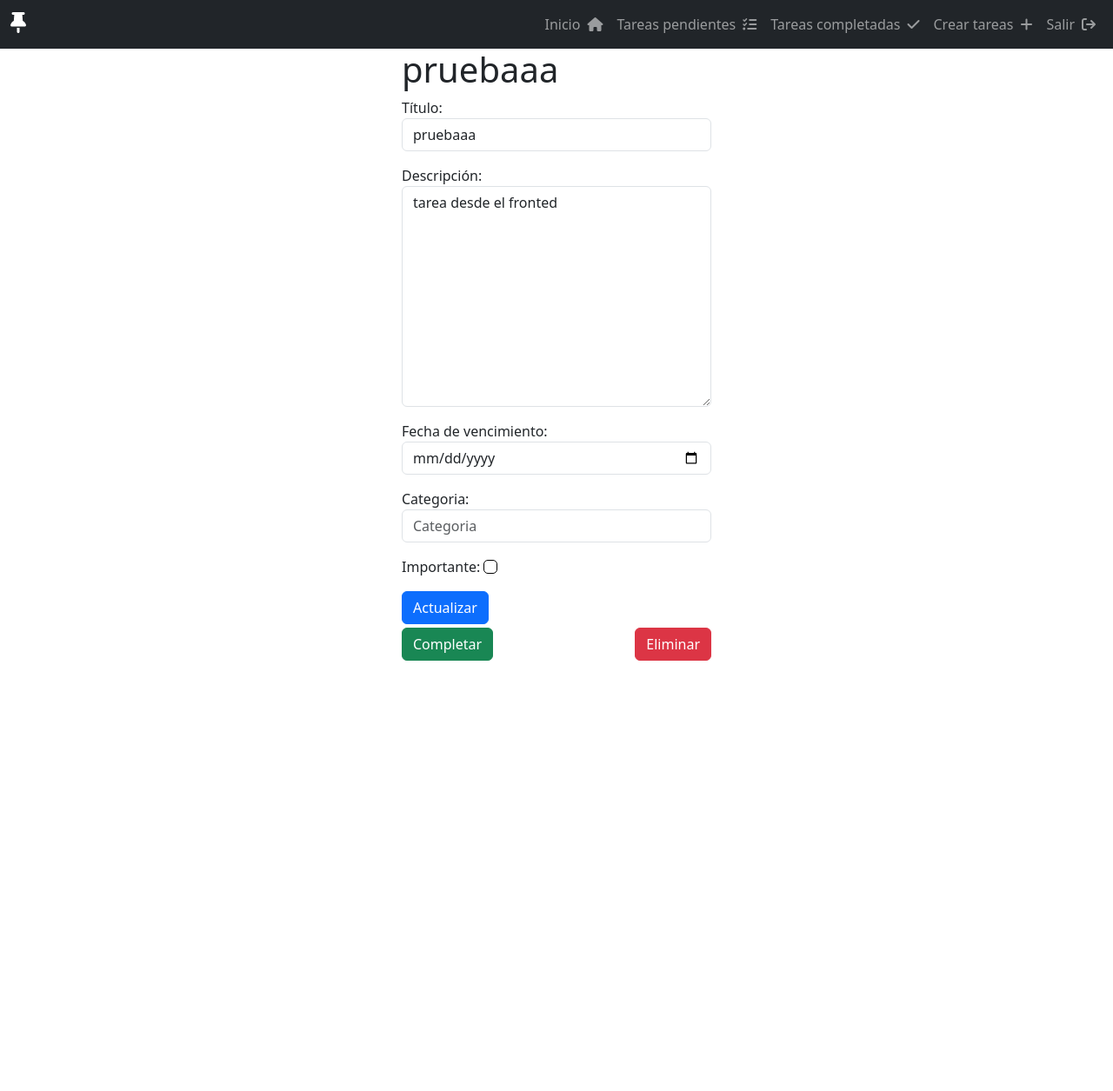
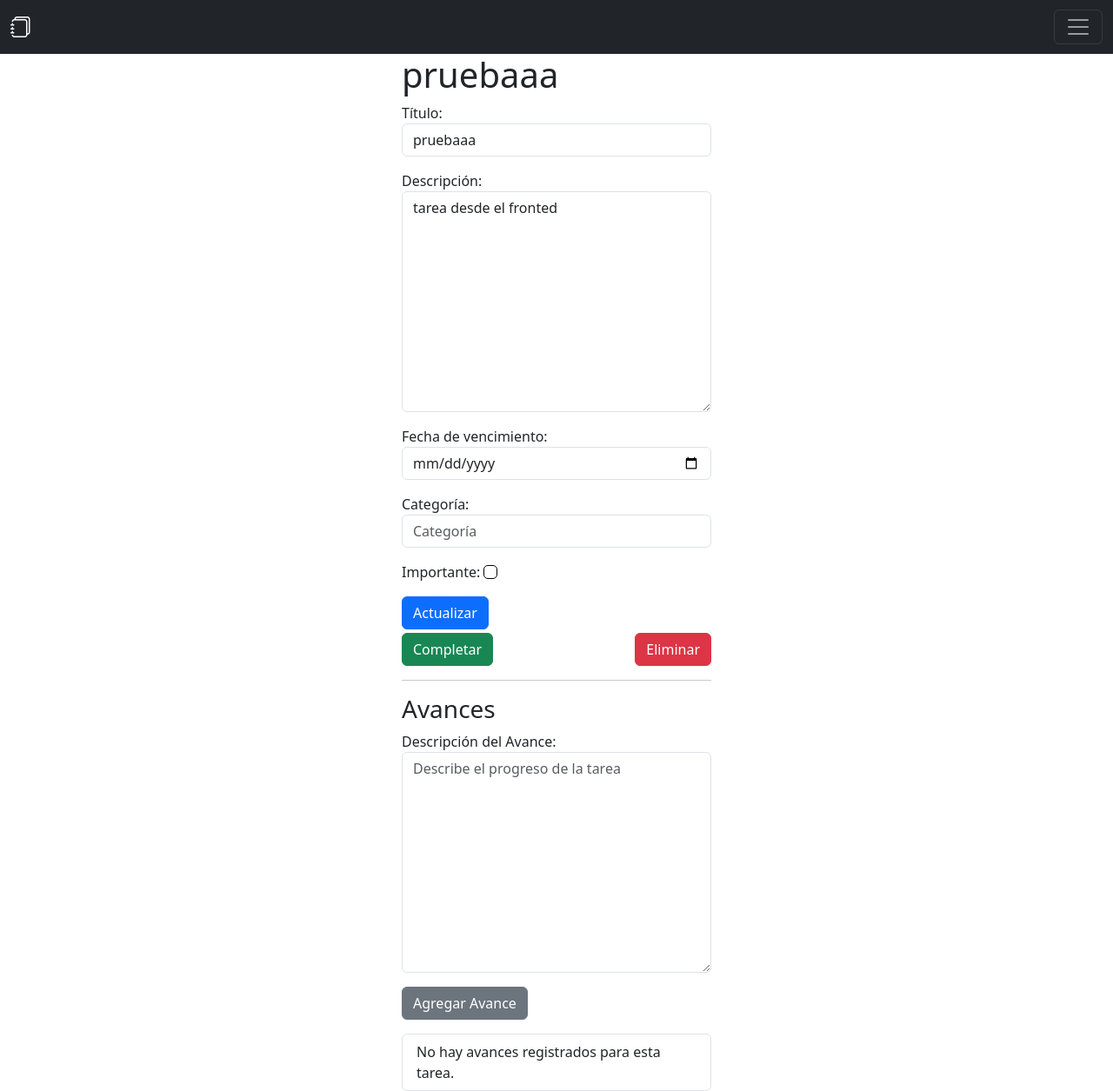
Before and after one commit to koji17x/Django-crud, a Django app: page /tasks/7/ in a window 1280 px wide. Shown: the whole page at 87% size. Before the commit the page ends 760 px from the top, so only its background shows below. Run offline with Django 5.2, Linux system fonts and the light colour scheme; a user stored in the database is signed in; data comes from the database, SQL or seed files in the repository; both versions use the stored data as it was after the commit.

Commit message:
incorporé nuevo modelo de datos Avances

```diff
--- a/taks/forms.py
+++ b/taks/forms.py
@@ -1,7 +1,8 @@
+# forms.py
 from django import forms
-from .models import Task
+from .models import Task, Advance  # Asegúrate de importar ambos modelos
 
-
+# Formulario para el modelo Task
 class taskform(forms.ModelForm):
     class Meta:
         model = Task
@@ -11,15 +12,30 @@ class taskform(forms.ModelForm):
             "description": "Descripción",
             "important": "Importante",
             "due_date": "Fecha de vencimiento",
-            "category": "Categoria",
+            "category": "Categoría",
         }
         widgets = {
             "title": forms.TextInput(attrs={"class": "form-control", "placeholder": "Escribe un título"}),
             "description": forms.Textarea(attrs={"class": "form-control", "placeholder": "Escribe una descripción"}),
-            "due_date": forms.DateInput(attrs={ "class": "form-control", "placeholder": "Tiempo de vencimiento", "type": "date"}),
-            "category" : forms.TextInput(attrs={"class": "form-control", "placeholder": "Categoria"}),
+            "due_date": forms.DateInput(attrs={"class": "form-control", "placeholder": "Tiempo de vencimiento", "type": "date"}),
+            "category": forms.TextInput(attrs={"class": "form-control", "placeholder": "Categoría"}),
             "important": forms.CheckboxInput(attrs={
                 "class": "form-check-input",
                 "style": "border: 1px solid #000; padding: 5px; border-radius: 5px;"
             })
         }
+
+# Formulario para el modelo Advance
+class AdvanceForm(forms.ModelForm):
+    class Meta:
+        model = Advance
+        fields = ["progress_description"]
+        labels = {
+            "progress_description": "Descripción del Avance",
+        }
+        widgets = {
+            "progress_description": forms.Textarea(attrs={
+                "class": "form-control",
+                "placeholder": "Describe el progreso de la tarea"
+            })
+        }
--- a/taks/models.py
+++ b/taks/models.py
@@ -1,15 +1,25 @@
 from django.db import models
 from django.contrib.auth.models import User
 
-# Create your models here.
+# Modelo Task que ya tienes definido
 class Task(models.Model):
-    title= models.CharField(max_length=100)
-    description=models.TextField(blank=True)
-    created= models.DateTimeField(auto_now_add=True)
-    datacompleted=models.DateTimeField(null=True, blank=True)
-    important= models.BooleanField(default=False)
-    user=models.ForeignKey(User, on_delete=models.CASCADE)
-    due_date= models.DateTimeField(null=True, blank=True)
-    category= models.CharField(max_length=50, blank=True)
+    title = models.CharField(max_length=100)
+    description = models.TextField(blank=True)
+    created = models.DateTimeField(auto_now_add=True)
+    datacompleted = models.DateTimeField(null=True, blank=True)
+    important = models.BooleanField(default=False)
+    user = models.ForeignKey(User, on_delete=models.CASCADE)
+    due_date = models.DateTimeField(null=True, blank=True)
+    category = models.CharField(max_length=50, blank=True)
+
     def __str__(self):
-        return self.title + "- by " + self.user.username
+        return self.title + " - by " + self.user.username
+
+# Nuevo modelo Advance relacionado foráneamente con Task
+class Advance(models.Model):
+    task = models.ForeignKey(Task, on_delete=models.CASCADE, related_name='advances')  # Relación con Task
+    progress_description = models.TextField()  # Descripción del avance
+    date = models.DateTimeField(auto_now_add=True)  # Fecha de registro del avance
+
+    def __str__(self):
+        return f"Avance de {self.task.title} - {self.date.strftime('%Y-%m-%d %H:%M:%S')}"
--- a/taks/templates/base.html
+++ b/taks/templates/base.html
@@ -7,6 +7,7 @@
     <title>Django CRUD</title>
     <link rel="stylesheet" href="https://cdn.jsdelivr.net/npm/bootstrap@5.3.3/dist/css/bootstrap.min.css">
     <link rel="stylesheet" href="https://cdnjs.cloudflare.com/ajax/libs/font-awesome/6.0.0-beta3/css/all.min.css">
+    <link rel="stylesheet" href="https://cdn.jsdelivr.net/npm/bootstrap-icons@1.11.3/font/bootstrap-icons.min.css">
     <style>
         .navbar-brand i {
             font-size: 1.5rem;
@@ -24,10 +25,10 @@
 
 <body>
 
-    <nav class="navbar navbar-expand-lg bg-dark navbar-dark">
+    <nav class="navbar bg-dark navbar-dark">
         <div class="container-fluid">
             <a class="navbar-brand" href="/">
-                <i class="fa fa-thumb-tack" aria-hidden="true"></i>
+                <i class="bi bi-journals"></i>
             </a>
             <button class="navbar-toggler" type="button" data-bs-toggle="collapse" data-bs-target="#navbarNav"
                 aria-controls="navbarNav" aria-expanded="false" aria-label="Toggle navigation">
--- a/taks/templates/task_detail.html
+++ b/taks/templates/task_detail.html
@@ -1,18 +1,22 @@
 {% extends "base.html" %}
 
 {% block content %}
-
 <main class="container">
     <div class="row">
         <div class="col-md-4 offset-md-4">
-            <h1>{{task.title}}</h1>
+            <h1>{{ task.title }}</h1>
 
-            {{error}}
+            <!-- Mostrar mensajes de error si existen -->
+            {% if error %}
+                <div class="alert alert-danger" role="alert">
+                    {{ error }}
+                </div>
+            {% endif %}
 
             <form method="POST">
                 {% csrf_token %}
-                {{form.as_p}}
-                <button class="btn btn-primary">
+                {{ form.as_p }}
+                <button class="btn btn-primary" name="save_task" {% if task.datacompleted %} disabled {% endif %}>
                     Actualizar
                 </button>
             </form>
@@ -20,7 +24,7 @@
             <div class="d-flex justify-content-between mt-1">
                 <form action="{% url 'complete_task' task.id %}" method="POST">
                     {% csrf_token %}
-                    <button class="btn btn-success">
+                    <button class="btn btn-success" {% if task.datacompleted %} disabled {% endif %}>
                         Completar
                     </button>
                 </form>
@@ -32,8 +36,39 @@
                     </button>
                 </form>
             </div>
+
+            <!-- Formulario para agregar avances -->
+            <hr>
+            <h3>Avances</h3>
+
+            {% if task.datacompleted %}
+                <!-- Mostrar mensaje si la tarea está completada -->
+                <div class="alert alert-info">
+                    Esta tarea está completada. No se pueden agregar más avances.
+                </div>
+            {% else %}
+                <!-- Mostrar formulario de avances si la tarea no está completada -->
+                <form method="POST">
+                    {% csrf_token %}
+                    {{ advance_form.as_p }}
+                    <button class="btn btn-secondary" name="add_advance" >
+                        Agregar Avance
+                    </button>
+                </form>
+            {% endif %}
+
+            <!-- Mostrar avances existentes -->
+            <ul class="list-group mt-3">
+                {% for advance in advances %}
+                    <li class="list-group-item">
+                        <strong>{{ advance.date }}:</strong> {{ advance.progress_description }}
+                    </li>
+                {% empty %}
+                    <li class="list-group-item">No hay avances registrados para esta tarea.</li>
+                {% endfor %}
+            </ul>
+
         </div>
     </div>
 </main>
-
 {% endblock %}
--- a/taks/views.py
+++ b/taks/views.py
@@ -3,8 +3,8 @@ from django.contrib.auth.forms import UserCreationForm, AuthenticationForm
 from django.contrib.auth.models import User
 from django.contrib.auth import login, logout, authenticate
 from django.db import IntegrityError
-from .forms import taskform
-from .models import Task
+from .forms import taskform, AdvanceForm
+from .models import Task, Advance
 from django.utils import timezone
 from django.contrib.auth.decorators import login_required
 # Create your views here.
@@ -88,18 +88,36 @@ def create_task(request):
 
 @login_required
 def task_detail(request, task_id):
+    task = get_object_or_404(Task, pk=task_id, user=request.user)
+    advances = Advance.objects.filter(task=task)
+    error = None  # Variable para gestionar mensajes de error
+
     if request.method == "GET":
-        task = get_object_or_404(Task, pk=task_id, user=request.user)
         form = taskform(instance=task)
-        return render(request, "task_detail.html", {"task": task, "form": form})
-    else:
-        try:
-            task = get_object_or_404(Task, pk=task_id, user=request.user)
+        advance_form = AdvanceForm()
+        return render(request, "task_detail.html", {"task": task, "form": form, "advance_form": advance_form, "advances": advances, "error": error})
+
+    elif request.method == "POST":
+        if 'save_task' in request.POST:  # Guardar cambios en la tarea
             form = taskform(request.POST, instance=task)
-            form.save()
-            return redirect("tasks")
-        except ValueError:
-            return render(request, "task_detail.html", {"task": task, "form": form, "error": "Error actualizando tarea"})
+            if form.is_valid():
+                form.save()
+                return redirect("tasks")
+
+        elif 'add_advance' in request.POST:  # Agregar un avance
+            if task.datacompleted:  # Si la tarea está completada
+                error = "No puedes agregar avances a una tarea completada."
+            else:
+                advance_form = AdvanceForm(request.POST)
+                if advance_form.is_valid():
+                    new_advance = advance_form.save(commit=False)
+                    new_advance.task = task
+                    new_advance.save()
+                    return redirect("task_detail", task_id=task.id)
+
+    form = taskform(instance=task)
+    advance_form = AdvanceForm()
+    return render(request, "task_detail.html", {"task": task, "form": form, "advance_form": advance_form, "advances": advances, "error": "Error al procesar la solicitud"})
 
 @login_required
 def complete_task(request, task_id):
```
Also changed, not shown: taks/admin.py (+9 -3 lines), db.sqlite3, taks/migrations/0003_advance.py (added), taks/migrations/0004_delete_advance.py (added), taks/migrations/0005_avances.py (added), taks/migrations/0006_advance_delete_avances.py (added).
